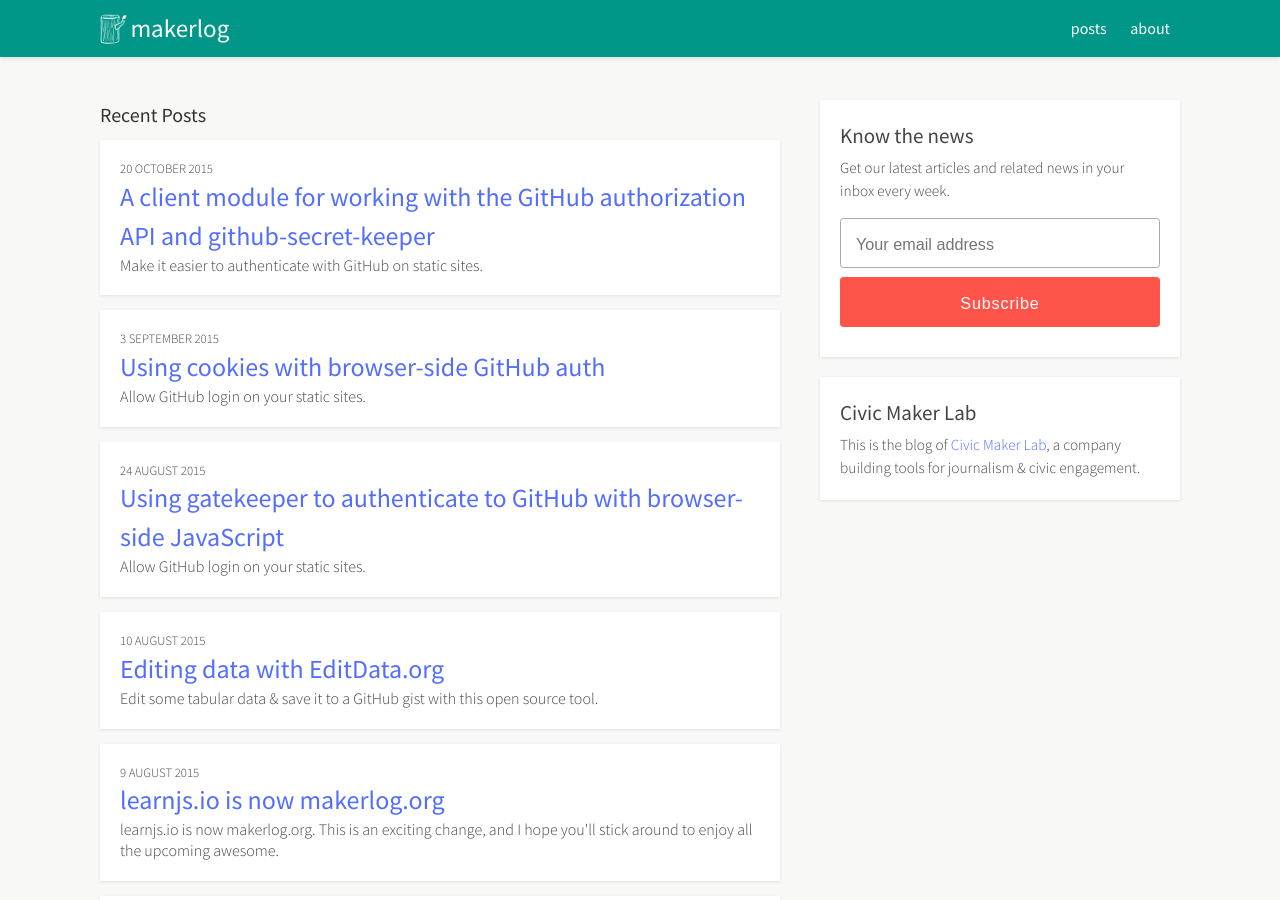
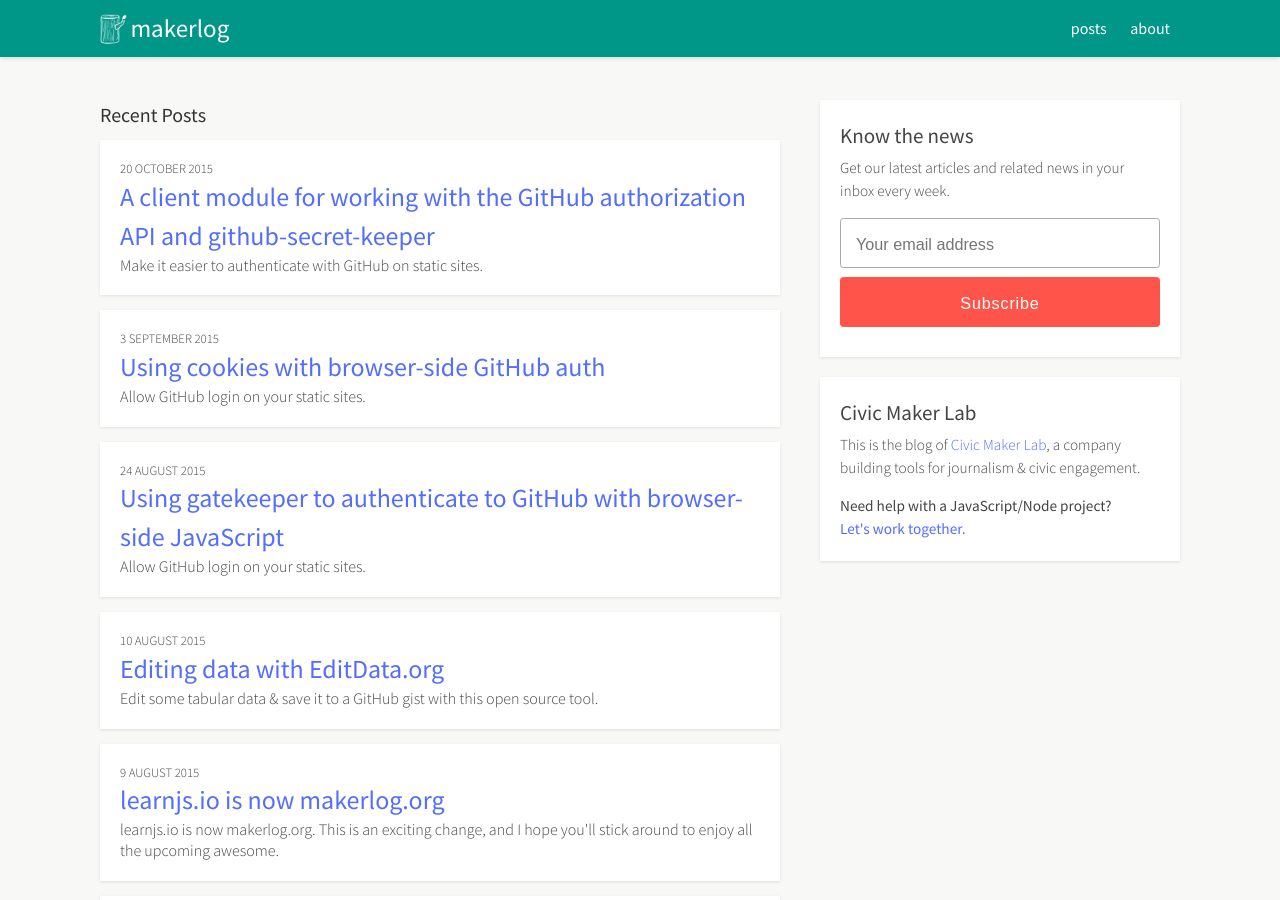
Before and after one commit to cityarcade/makerlog.org, a Jekyll site: the page built from index.html, in a window 1280 px wide and 900 px high. Built offline with Jekyll 4.4.1, drawn with Linux system fonts in a browser that asks for light colours; Markdown is read by kramdown in place of the engine named in the settings; comment, search, counter and statistics services are not loaded.

Commit message:
update _includes/civicmakerlab.html

```diff
--- a/_includes/civicmakerlab.html
+++ b/_includes/civicmakerlab.html
@@ -1,4 +1,5 @@
 <section class="content-section">
   <h3>Civic Maker Lab</h3>
   <p>This is the blog of <a href="http://civicmakerlab.com">Civic Maker Lab</a>, a company building tools for journalism & civic engagement.</p>
+  <p><b>Need help with a JavaScript/Node project? <br><a href="http://civicmakerlab.com/services/" target="_blank">Let's work together.</a></b></p>
 </section>
```
